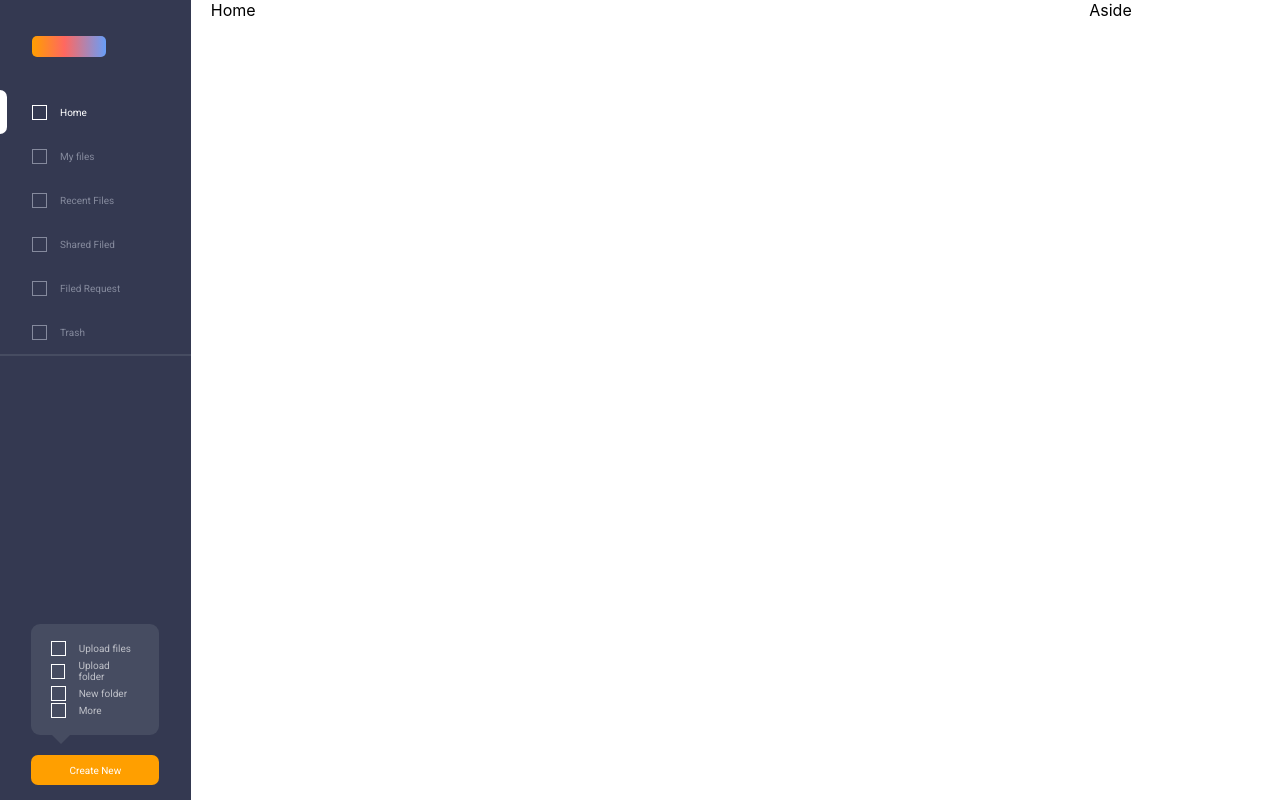
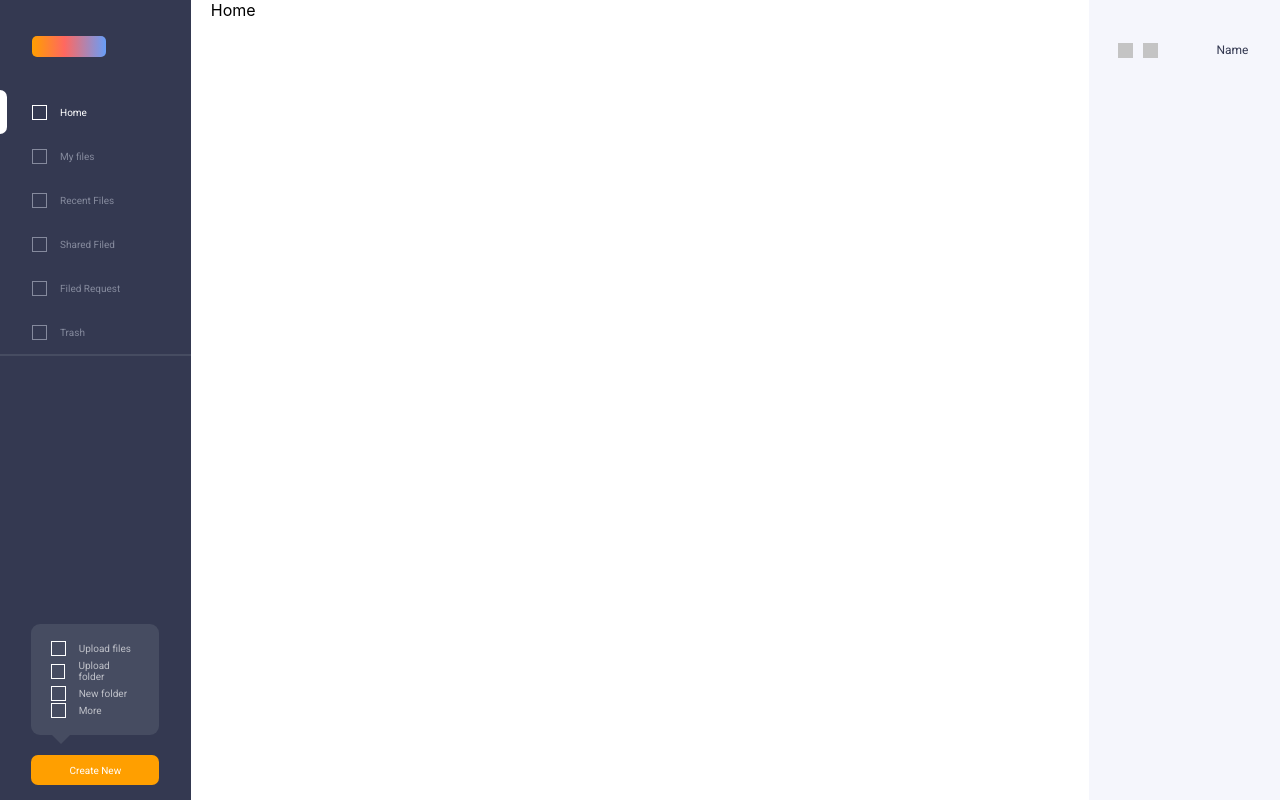
Before and after one commit to gerardotamo/Nerdery-Layout-Challenge, a React (Create React App) app: page / in a window 1280 px wide. Built offline with nearby package versions, Linux system fonts and the light colour scheme.

Commit message:
style: add style into aside bar(avatar and content)

```diff
--- a/src/components/aside/Aside.tsx
+++ b/src/components/aside/Aside.tsx
@@ -1,7 +1,21 @@
+import { BaseColor } from '../../config/color';
+import { Rectangule } from '../Rectangule/Rectangule';
+import { Text } from '../Text/Text';
+import * as style from './style';
 
 const Aside = () => {
   return (
-    <div>Aside</div>
+    <style.Content color={BaseColor.fieldColor}>
+      <style.View>
+        <div style={{ display: 'flex' }}>
+          <Rectangule backgroundColor={BaseColor.grayColor} borderColor='transparent' />
+          <Rectangule backgroundColor={BaseColor.grayColor} borderColor='transparent' />
+        </div>
+        <div style={{ display: 'flex' }}>
+          <Text color={BaseColor.primaryColor} size={12}>Name</Text>
+        </div>
+      </style.View>
+    </style.Content>
   )
 }
 
--- /dev/null
+++ b/src/components/aside/style.tsx
@@ -0,0 +1,26 @@
+import styled from "styled-components";
+
+export const Content = styled("div") <{ color: string }>`
+    display: grid;
+    grid-template-rows: 1.2fr 1px 5fr 3fr;
+    grid-template-columns: auto;
+    grid-gap: 10px;
+    height: 100%;
+    background-color: ${props => props.color};
+    padding-left: 15%;
+    padding-right: 15%;
+`;
+
+export const View = styled.div`
+    display: flex;
+    flex-direction: row;
+    justify-content: space-between;
+    align-items: center;
+`;
+
+export const Avatar = styled.img`
+    width: 31px;
+    height: 31px;
+    border-radius: 15.5px;
+    margin-left: 5px;
+`
```
